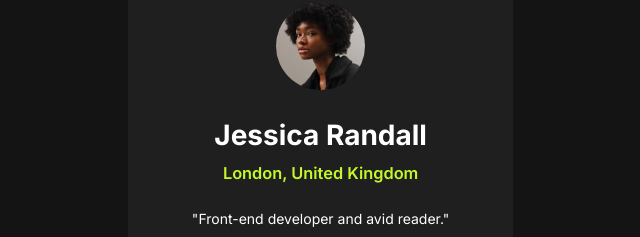
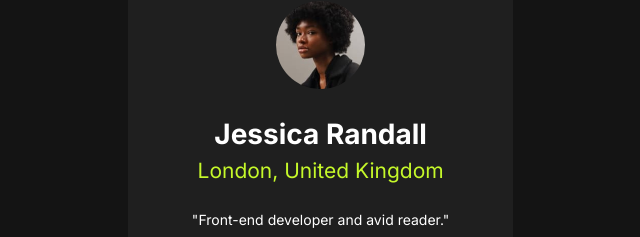
Before and after one commit to volti42/Social-Links-Profile, a plain HTML site: page index.html in a window 1280 px wide. Shown: the part 133-370 px from the top of the page, without its empty margins (343-983 px from the left). Drawn offline with Linux system fonts and the light colour scheme.

Commit message:
Finish Project

```diff
--- a/index.html
+++ b/index.html
@@ -18,7 +18,7 @@
             <div class="b">
                 <div class="titles">
                     <h1>Jessica Randall</h1>
-                    <h3>London, United Kingdom</h3>
+                    <h2>London, United Kingdom</h2>
                 </div>
                 <p>"Front-end developer and avid reader."</p>
 
--- a/style.css
+++ b/style.css
@@ -31,11 +31,10 @@ body{
 h1{
     color: hsl(0, 0%, 100%);
     font-weight: 700;
-    padding-bottom: 5px;
 }
-h3{
+h2{
     color: hsl(75, 94%, 57%);
-    font-weight: 600;
+    font-weight: 400;
 }
 p{
     color: hsl(0, 0%, 100%);
```
